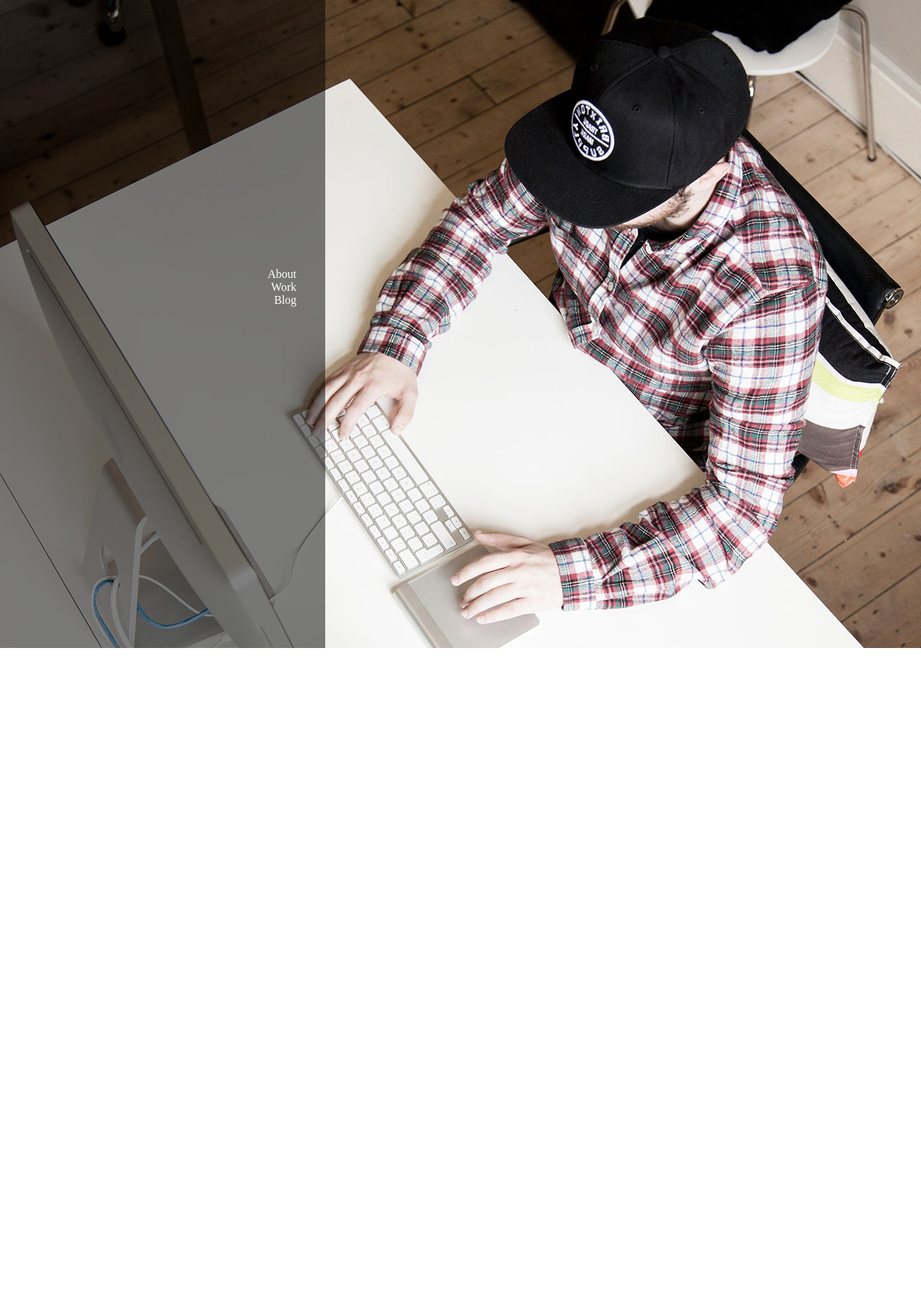
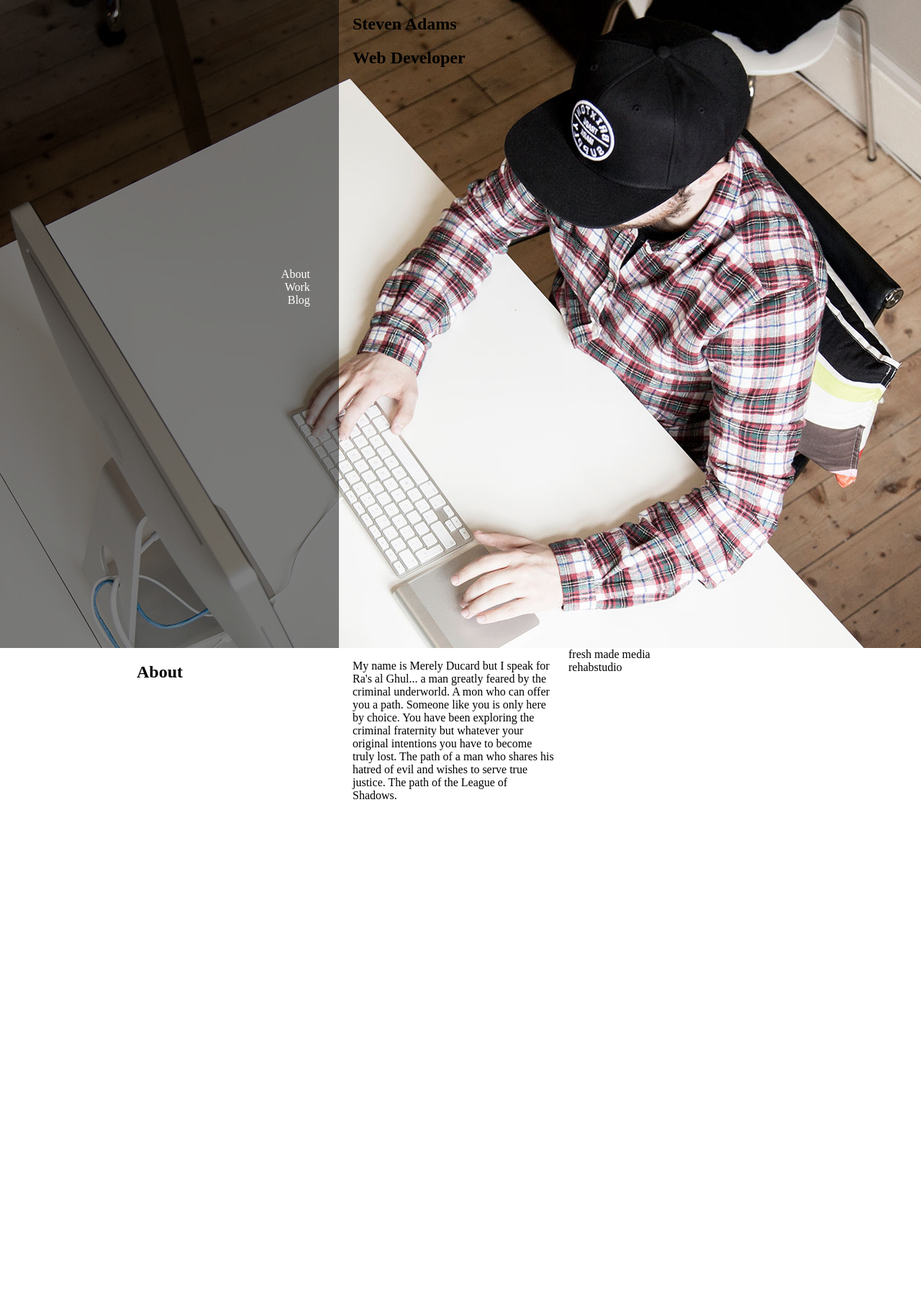
Before and after one commit to stevenadams/stevenadams.github.io, a Jekyll site: the page built from index.html, in a window 1280 px wide. Shown: the whole page at 72% size. Built offline with Jekyll 4.4.1, drawn with Linux system fonts in a browser that asks for light colours; nearby versions of some CDN libraries; before the commit the page ends 900 px from its top, so only the background shows below that.

Commit message:
Changes by the bucket load

```diff
--- a/_includes/header.html
+++ b/_includes/header.html
@@ -1,13 +1,17 @@
 <!--<main class="site-wrap">-->
 <header class="site-header">
   	<div class="grid">
-		<nav class="site-nav">
+		<nav class="grid-4 site-nav">
 	  		<ul class="site-nav__menu">
 				<li>About</li>
 				<li>Work</li>
 				<li>Blog</li>
 	  		</ul>
 		</nav>
+		<section class="grid-8">
+			<h1>Steven Adams</h1>
+			<h2>Web Developer</h2>
+		</section>
 	</div>
 </header>
 <!--</main>-->
--- a/_layouts/main.html
+++ b/_layouts/main.html
@@ -10,6 +10,6 @@
 
 {% include header.html %}
 
-
+{{content}}
 
 </body>
--- a/index.html
+++ b/index.html
@@ -2,3 +2,24 @@
 layout: main
 title: Home
 ---
+
+<article class="grid">
+	<section class="grid-4">
+		<h2>About</h2>
+		<img src="">
+	</section>
+
+	<section class="grid-4">
+		<p>My name is Merely Ducard but I speak for Ra's al Ghul... a man greatly feared by the criminal underworld. A mon who can offer you a path. Someone like you is only here by choice. You have been exploring the criminal fraternity but whatever your original intentions you have to become truly lost. The path of a man who shares his hatred of evil and wishes to serve true justice. The path of the League of Shadows.</p>
+	</section>
+
+	<section class="grid-4">
+		<div>
+			fresh made media
+		</div>
+
+		<div>
+			rehabstudio
+		</div>
+	</section>
+</article>
```
Also changed, not shown: assets/sass/base/_grid.scss (added, +88 -0 lines), assets/sass/butler.scss (+27 -6 lines), assets/dist/css/build.min.css, 5 other files.
